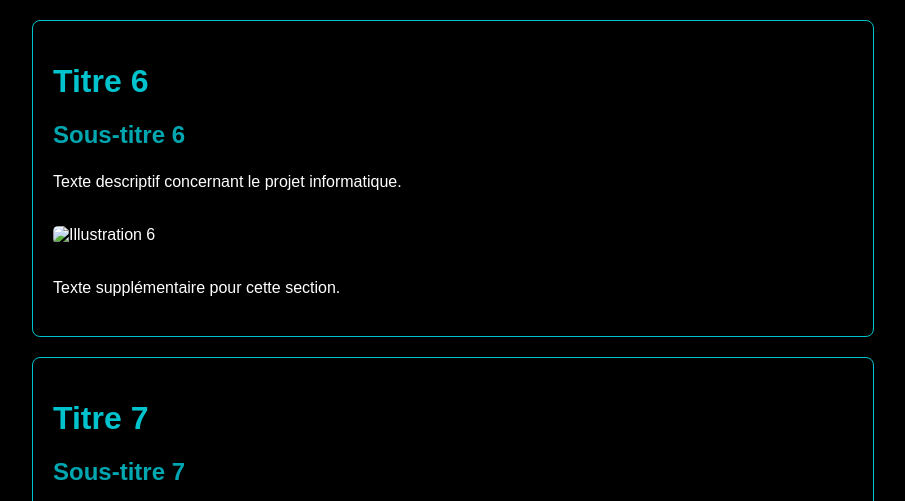
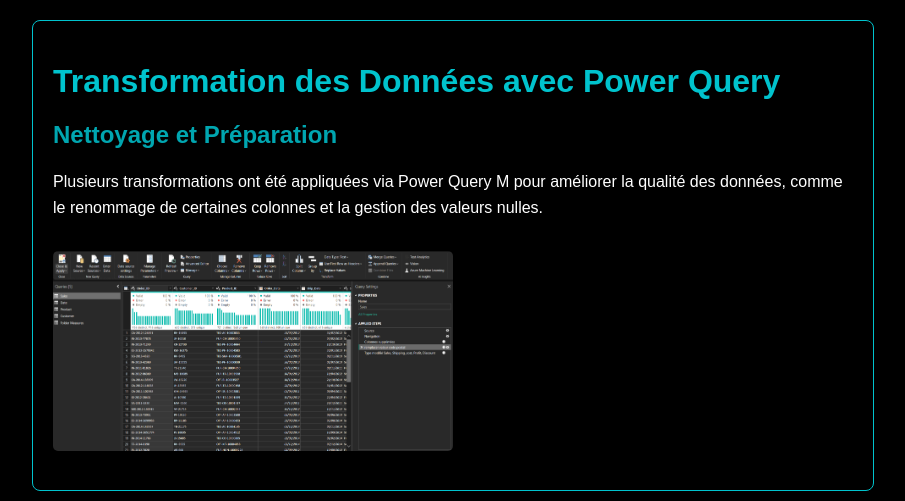
Before and after one commit to MB-DATA-PBI/Portfolio.github.io, a plain HTML site: page projet_1.html in a window 1280 px wide. Shown: the part 5361-5862 px from the top of the page, without its empty margins (187-1092 px from the left). Drawn offline with Linux system fonts and the light colour scheme.

Commit message:
Rédaction de la section 6

```diff
--- a/projet_1.html
+++ b/projet_1.html
@@ -158,11 +158,11 @@
 
     <!-- Section 6 -->
     <div class="section">
-        <h1>Titre 6</h1>
-        <h2>Sous-titre 6</h2>
-        <p>Texte descriptif concernant le projet informatique.</p>
-        <img src="image6.jpg" alt="Illustration 6">
-        <p>Texte supplémentaire pour cette section.</p>
+        <h1>Transformation des Données avec Power Query </h1>
+        <h2>Nettoyage et Préparation</h2>
+        <p>Plusieurs transformations ont été appliquées via Power Query M pour améliorer la qualité des données,
+           comme le renommage de certaines colonnes et la gestion des valeurs nulles.</p>
+        <img src="images/Transformation des données dans PBI.PNG" alt="Illustration 6">
     </div>
 
     <!-- Section 7 -->
```
Also changed, not shown: images/Transformation des données dans PBI.PNG (added).
